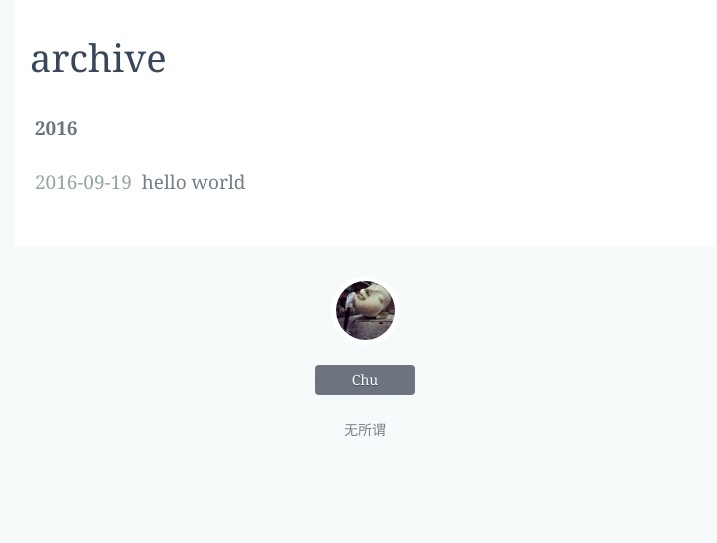
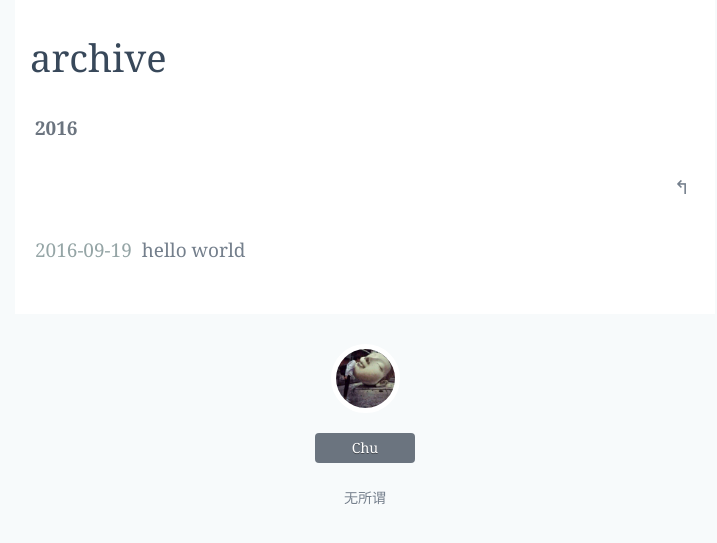
Before and after one commit to bqkc/bqkc.github.io, a Jekyll site: the page built from archive/index.md, in a window 1280 px wide. Shown: the top 543 px of the page, without its empty margins (275-992 px from the left). Built offline with Jekyll 4.4.1, drawn with Linux system fonts in a browser that asks for light colours.

Commit message:
Update index.md

```diff
--- a/archive/index.md
+++ b/archive/index.md
@@ -11,6 +11,9 @@
     {% assign year = y %}
     <li class="year">{{ y }}</li>
   {% endif %}
+  <p align=right>
+    <a href="/" >↰</a>
+  </p>
   <li class="item">
     <time datetime="{{ post.date | date:"%Y-%m-%d" }}">{{ post.date | date:"%Y-%m-%d" }}</time>
     <a href="{{ post.url }}" title="{{ post.title }}">{{ post.title }}</a>
```
